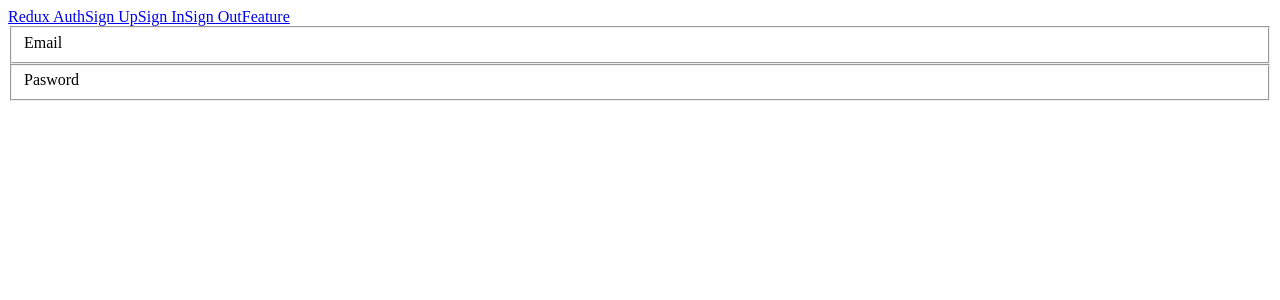
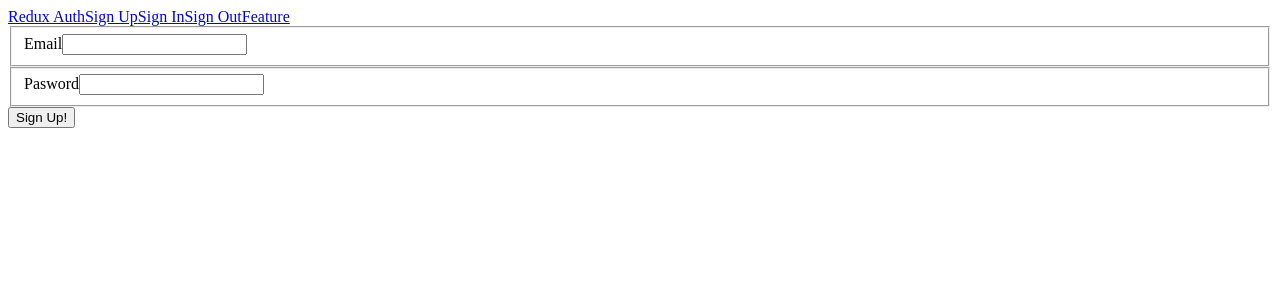
Before and after one commit to mhaji007/AuthClient, a React (Create React App) app in the folder client/: page /signup in a window 1280 px wide. Shown: the top 300 px of the page. Built offline with nearby package versions, Linux system fonts and the light colour scheme.

Commit message:
Handle form submission

```diff
--- a/client/src/components/auth/Signup.jsx
+++ b/client/src/components/auth/Signup.jsx
@@ -1,19 +1,39 @@
-import React, { Component } from 'react'
+import React, { Component } from 'react';
+import {reduxForm, Field} from 'redux-form';
 
 class Signup extends Component {
     state = {  }
+
+    onSubmit = (formProps) => {
+        console.log(formProps);
+    }
+
     render() {
+        const {handleSubmit} = this.props;
         return (
-        <form>
+        <form onSubmit = {handleSubmit(this.onSubmit)}>
             <fieldset>
-                <label htmlFor="">Email</label>
+                <label>Email</label>
+                <Field
+                name="email"
+                type="text"
+                component="input"
+                autoComplete="none"
+                />
             </fieldset>
             <fieldset>
-                <label htmlFor="">Pasword</label>
+                <label>Pasword</label>
+                <Field
+                name="password"
+                type="password"
+                component="input"
+                autoComplete="none"
+                />
             </fieldset>
+            <button>Sign Up!</button>
         </form>
         );
     }
 }
 
-export default Signup;
+export default reduxForm({form:'signup'}) (Signup);
--- a/client/src/reducers/index.js
+++ b/client/src/reducers/index.js
@@ -1,7 +1,9 @@
 import {combineReducers} from 'redux';
+import {reducer as formReducer} from 'redux-form'
 import auth from './auth';
 
 
 export default combineReducers ({
-    auth
+    auth,
+    form: formReducer
 });
```
